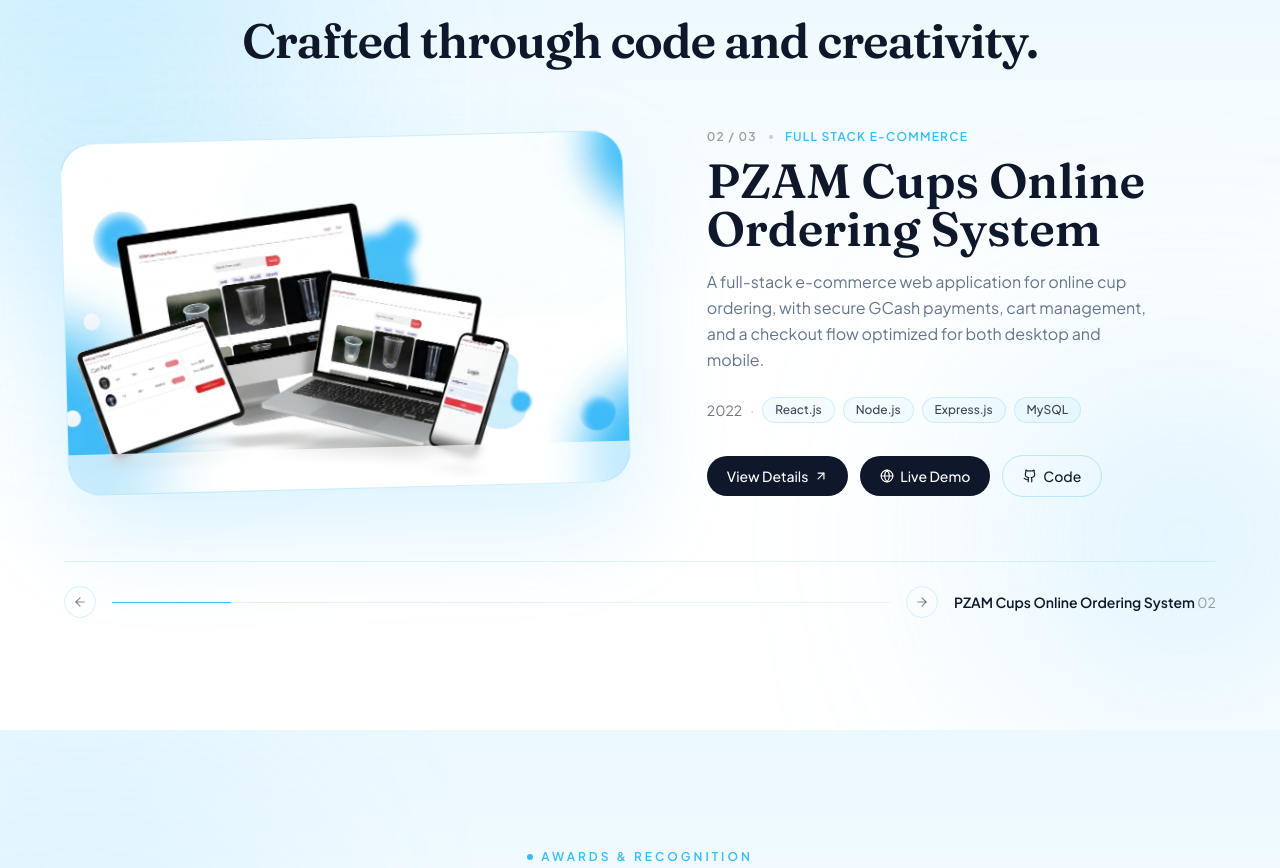
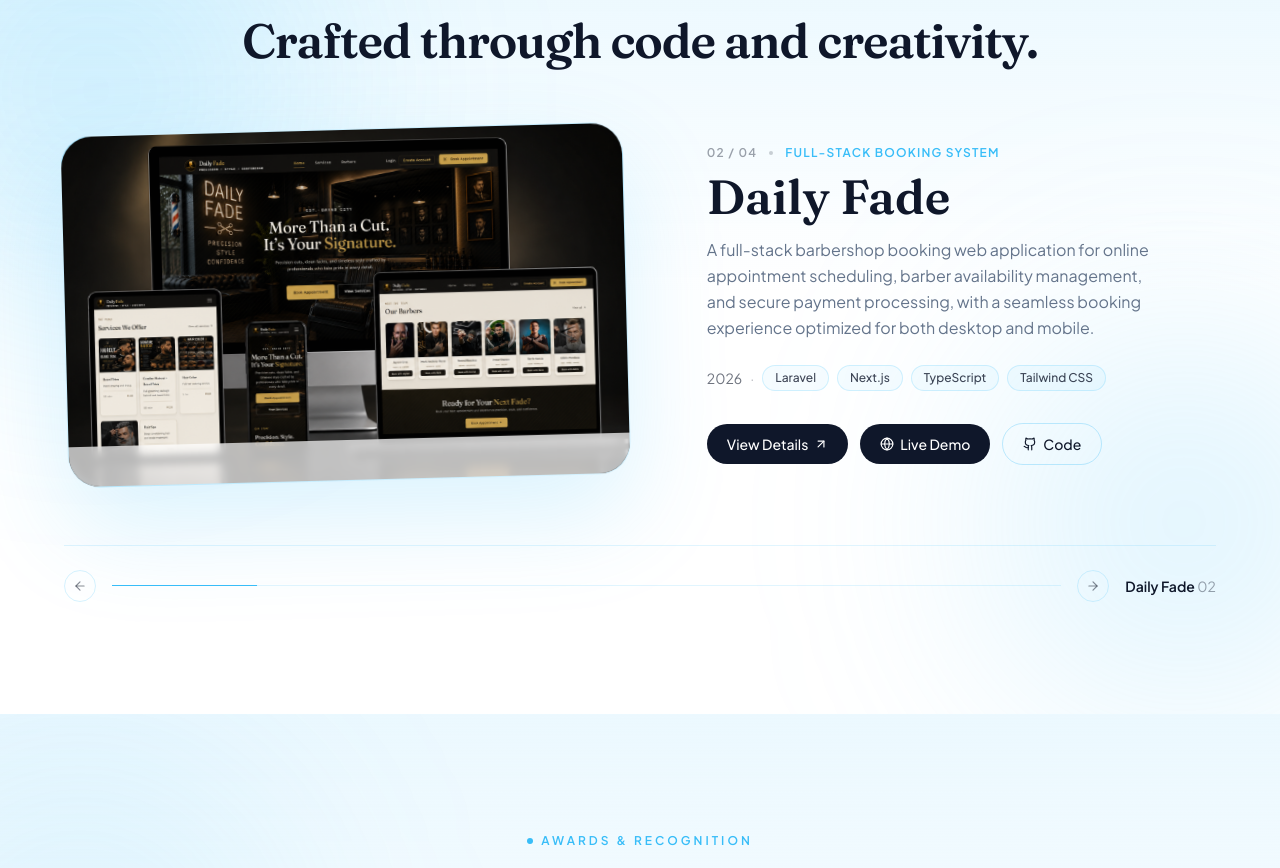
Before and after one commit to crownny2/New-Portfolio, a Next.js app: page / in a window 1280 px wide. Shown: the part 1805-2673 px from the top of the page. Built offline with nearby package versions, Linux system fonts and the light colour scheme.

Commit message:
add daily fade project and fix gitignore

```diff
--- a/data/projects.ts
+++ b/data/projects.ts
@@ -47,6 +47,44 @@
       "2nd Best Research Paper, Center for Research and Development Conversazione 2026",
       "Presented at the 11th International Conference on Multimedia and Image Processing (ICMIP 2026), Sapporo, Japan",
     ],
+  },
+  {
+    slug: "daily-fade",
+    category: "Full-Stack Booking System",
+    title: "Daily Fade",
+    description:
+      "A full-stack barbershop booking web application for online appointment scheduling, barber availability management, and secure payment processing, with a seamless booking experience optimized for both desktop and mobile.",
+    image: "/projects/DailyFade.png",
+    stack: ["Laravel", "Next.js", "TypeScript", "Tailwind CSS", "PostgreSQL"],
+    year: "2026",
+    github: "https://github.com/crownny2/daily-fade.git",
+    live: "https://daily-fade-ten.vercel.app/",
+    featured: true,
+    problem:
+      "The barbershop relied on manual appointment scheduling, making it difficult to manage barber availability, prevent double bookings, track appointments, and provide customers with a convenient way to schedule their preferred services.",
+    solution:
+      "Developed a complete online booking platform that allows customers to browse services, select a barber, choose an available date and time slot, and manage their appointments. The system also provides dedicated admin and barber functionality for managing schedules, services, customers, appointments, payments, and business operations.",
+    features: [
+      "Customer registration, login, and profile management",
+      "Online appointment booking and scheduling",
+      "Service and barber selection",
+      "Real-time barber availability and time-slot validation",
+      "Double-booking prevention",
+      "Appointment confirmation and cancellation",
+      "Admin dashboard with appointment and customer insights",
+      "Service management and CRUD operations",
+      "Barber profile and schedule management",
+      "Customer management",
+      "Payment support for Cash, GCash, and Maya",
+      "Payment status and transaction management",
+      "Role-based access control for Admin, Barber, and Customer",
+      "Appointment notifications",
+      "Reports and business management features",
+      "RESTful API architecture with secure backend validation and authorization",
+      "Responsive UI optimized for desktop and mobile",
+    ],
+    lessons:
+      "Building Daily Fade strengthened my understanding of full-stack application development, particularly in designing real-world booking workflows, implementing role-based access control, preventing scheduling conflicts, managing relational data, and connecting frontend interfaces with backend APIs. The project also taught me how to handle real-world edge cases such as unavailable time slots, appointment cancellations, payment states, and authorization across different user roles while maintaining a clean and responsive user experience.",
   },
   {
     slug: "pzam-cups",
```
Also changed, not shown: public/projects/DailyFade.png (added).
